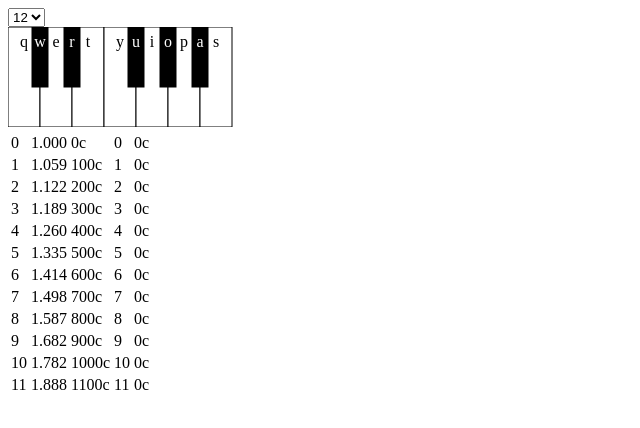
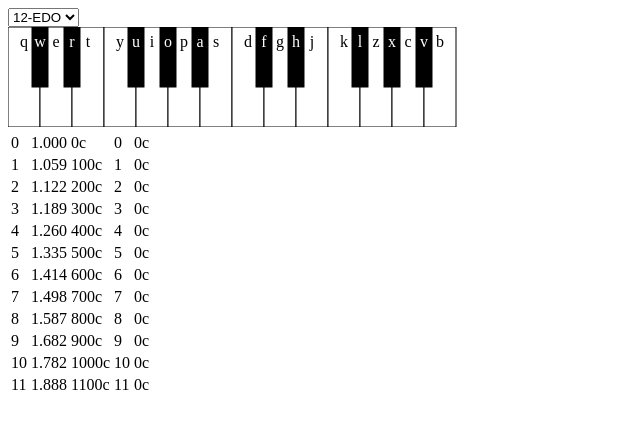
Before and after one commit to vtan/microtones, a React app: page / in a window 1280 px wide. Shown: the top 428 px of the page, without its empty margins (0-640 px from the left). Built offline with nearby package versions, Linux system fonts and the light colour scheme.

Commit message:
Add playback

```diff
--- a/package.json
+++ b/package.json
@@ -3,7 +3,8 @@
   "dependencies": {
     "react": "^16.9.0",
     "react-dom": "^16.9.0",
-    "styled-components": "^4.3.2"
+    "styled-components": "^4.3.2",
+    "tone": "^14.5.41"
   },
   "scripts": {
     "start": "webpack-dev-server -d",
--- a/src/App.tsx
+++ b/src/App.tsx
@@ -1,40 +1,65 @@
+import * as React from "react"
+
+import { keyboardFromPitches, keyboardLookup, Key } from "./Key"
+import { tonesToPitches, Pitch } from "./Pitch"
+import * as Synth from "./Synth"
 import { equalOctaveSubdivisions } from "./Tone"
-
-import * as React from "react"
-import { keyboardFromTones } from "./Key"
 
 export function App() {
   const [numberOfSubdivisions, setNumberOfSubdivisions] = React.useState(12)
+
+  const tones = equalOctaveSubdivisions(numberOfSubdivisions)
+  const pitches = tonesToPitches(261.6256, 2, tones)
+  const keys = keyboardFromPitches(pitches)
+
   const [pressedKeyIndices, setPressedKeyIndices] = React.useState<ReadonlyArray<number>>([])
 
-  const tones = equalOctaveSubdivisions(numberOfSubdivisions)
-  const keys = keyboardFromTones(tones)
-  const keysInDrawOrder = [ ...keys ].sort((a, b) =>
-    a.isShort && !b.isShort ? 1
-      : !a.isShort && b.isShort ? -1
-      : a.x - b.x
+  const noteOn =
+    (keyIndex: number, pitch: Pitch) => {
+      setPressedKeyIndices(is => is.indexOf(keyIndex) >= 0 ? is : [ ...is, keyIndex ])
+      Synth.noteOn(pitch.frequency)
+    }
+
+  const noteOff =
+    (keyIndex: number, pitch: Pitch) => {
+      setPressedKeyIndices(is => is.indexOf(keyIndex) >= 0 ? is.filter(i => i !== keyIndex) : is)
+      Synth.noteOff(pitch.frequency)
+    }
+
+  React.useEffect(
+    () => {
+      window.addEventListener("keydown", (e: KeyboardEvent) => {
+        if (!e.repeat) {
+          const keyIndex = keyboardLookup[e.key]
+          if (keyIndex !== undefined && keyIndex < keys.length) {
+            const pitch = keys[keyIndex].pitch
+            noteOn(keyIndex, pitch)
+            e.preventDefault()
+          }
+        }
+      }, true)
+
+      window.addEventListener("keyup", (e: KeyboardEvent) => {
+        const keyIndex = keyboardLookup[e.key]
+        if (keyIndex !== undefined && keyIndex < keys.length) {
+          const pitch = keys[keyIndex].pitch
+          noteOff(keyIndex, pitch)
+          e.preventDefault()
+        }
+      }, true)
+    },
+    []
   )
 
-  return <>
-    <div>
-      <select
-        onChange={ (e) => setNumberOfSubdivisions(Number.parseInt(e.target.value)) }
-        value={numberOfSubdivisions}
+  const renderKey = (key: Key, index: number) =>
+    <g
+      key={index}
+      onMouseDown={ (e) => e.buttons & 1 ? noteOn(index, key.pitch) : null }
+      onMouseUp={ () => noteOff(index, key.pitch) }
+      onMouseOver={ (e) => e.buttons & 1 ? noteOn(index, key.pitch) : null }
+      onMouseOut={ () => noteOff(index, key.pitch) }
     >
-        { [5,6,7,8,9,10,11,12,13,14,15,16,17,18,19,20,21,22,23,24,31].map(n =>
-          <option key={n} value={n}>{n}</option>
-        ) }
-      </select>
-    </div>
-    <svg width="1000" height="100">
-      { keysInDrawOrder.map((key, index) =>
-          <g
-            onMouseDown={ () => setPressedKeyIndices(is => is.indexOf(index) >= 0 ? is : [ ...is, index ]) }
-            onMouseUp={ () => setPressedKeyIndices(is => is.filter(i => i !== index)) }
-            onMouseOver={ (e) => e.buttons & 1 ? setPressedKeyIndices(is => is.indexOf(index) >= 0 ? is : [ ...is, index ]) : undefined }
-            onMouseOut={ () => setPressedKeyIndices(is => is.indexOf(index) >= 0 ? is.filter(i => i !== index) : is) }
-          >
-            <rect key={`rect-${index}`}
+      <rect
         x={key.x}
         y="0"
         width={key.width}
@@ -44,7 +69,7 @@ export function App() {
       />
       { key.keyboardChar === undefined
           ? null
-                : <text key={`text-${index}`}
+          : <text
               textAnchor="middle"
               x={key.x + key.width / 2}
               y="20"
@@ -55,7 +80,21 @@ export function App() {
             </text>
       }
     </g>
+
+  return <>
+    <div>
+      <select
+        onChange={ (e) => setNumberOfSubdivisions(Number.parseInt(e.target.value)) }
+        value={numberOfSubdivisions}
+      >
+        { [5,6,7,8,9,10,11,12,13,14,15,16,17,18,19,20,21,22,23,24,31].map(n =>
+          <option key={n} value={n}>{n}-EDO</option>
         ) }
+      </select>
+    </div>
+    <svg width="1000" height="100">
+      { keys.map((key, index) => key.isShort ? null : renderKey(key, index)) }
+      { keys.map((key, index) => key.isShort ? renderKey(key, index) : null) }
     </svg>
     <table>
       <thead></thead>
--- a/src/Key.ts
+++ b/src/Key.ts
@@ -1,24 +1,29 @@
-import { Tone } from "./Tone"
+import { Pitch } from "./Pitch"
 
 export interface Key {
   x: number,
   width: number,
   isShort: boolean,
-  color: number
-  tone: Tone,
-  keyboardChar?: string
+  color: number,
+  keyboardChar?: string,
+  pitch: Pitch
 }
 
 const short12TetKeys = [1, 3, 6, 8, 10]
 const tallKeyWidth = 32
 const shortKeyWidth = 16
-const keyboardChars = "qwertyuiopasdfghjklzxcvbnm"
 
-export function keyboardFromTones(tones: ReadonlyArray<Tone>): ReadonlyArray<Key> {
+const keyboardChars =
+  ['q','w','e','r','t','y','u','i','o','p','a','s','d','f','g','h','j','k','l','z','x','c','v','b','n','m']
+export const keyboardLookup =
+  Object.assign({}, ...keyboardChars.map((char, i) => ({ [char]: i })))
+
+export function keyboardFromPitches(pitches: ReadonlyArray<Pitch>): ReadonlyArray<Key> {
   const keyboard: Array<Key> = []
   let shortKeysSinceLastTallKey = 0
   let x = 0
-  tones.forEach((tone, index) => {
+  pitches.forEach((pitch, index) => {
+    const tone = pitch.tone
     const isShort = short12TetKeys.indexOf(tone.nearest12TetTone) >= 0
     const color = isShort
         ? Math.abs(tone.diffFromNearest12TetTone) / 100
@@ -44,7 +49,7 @@ export function keyboardFromTones(tones: ReadonlyArray<Tone>): ReadonlyArray<Key
     }
 
     const keyboardChar = keyboardChars[index]
-    const key = { x: xActual, width, isShort, color, tone, keyboardChar }
+    const key = { x: xActual, width, isShort, color, keyboardChar, pitch }
     keyboard.push(key)
     if (key.isShort) {
       ++shortKeysSinceLastTallKey
--- /dev/null
+++ b/src/Pitch.ts
@@ -0,0 +1,26 @@
+import { Tone } from "./Tone"
+
+export interface Pitch {
+  frequency: number,
+  tone: Tone
+}
+
+export function tonesToPitches(
+  lowestFrequency: number,
+  octaves: number,
+  tones: ReadonlyArray<Tone>
+): ReadonlyArray<Pitch> {
+  const result: Array<Pitch> = []
+  for (let octave = 0; octave < octaves; ++octave) {
+    const rootFrequency = lowestFrequency * Math.pow(2, octave - 1)
+    result.push(...tones.map(tone => toneToPitch(rootFrequency, tone)))
+  }
+  return result
+}
+
+function toneToPitch(rootFrequency: number, tone: Tone): Pitch {
+  return {
+    frequency: rootFrequency * tone.rootMultiplier,
+    tone
+  }
+}
--- /dev/null
+++ b/src/Synth.ts
@@ -0,0 +1,11 @@
+import * as Tone from "tone"
+
+const synth = new Tone.PolySynth().toMaster()
+
+export function noteOn(frequency: number): void {
+  synth.triggerAttack(frequency)
+}
+
+export function noteOff(frequency: number): void {
+  synth.triggerRelease(frequency)
+}
```
Also changed, not shown: 1 other file (tests, documents, lock files or other folders). Lines whose indentation alone changed are shown as unchanged.
